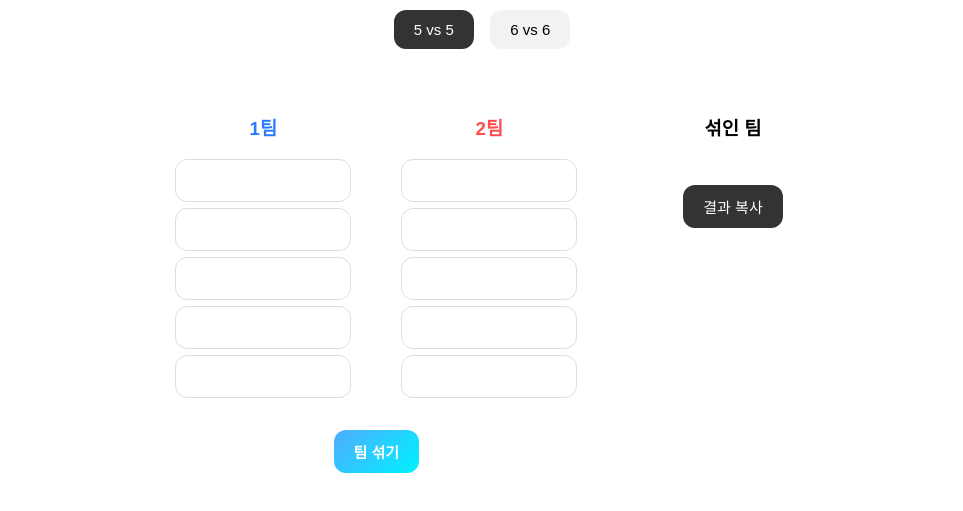
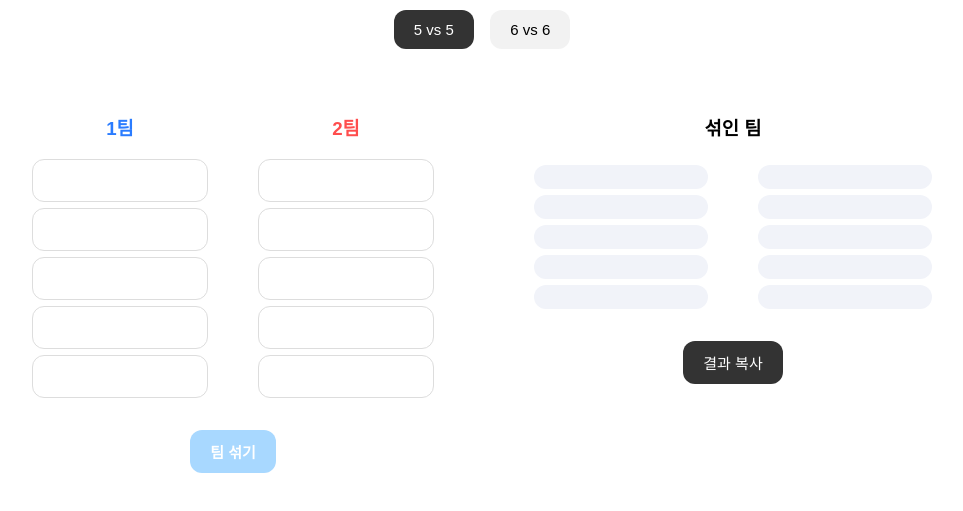
Before and after one commit to yoonseul-71/dobby_random_team, a plain HTML site: page index.html in a window 1280 px wide. Shown: the part 129-640 px from the top of the page, without its empty margins (158-1121 px from the left). Drawn offline with Linux system fonts and the light colour scheme; a web font is replaced by a local one.

Commit message:
Update index.html

```diff
--- a/index.html
+++ b/index.html
@@ -32,9 +32,10 @@
     color: white;
 }
 
+/* ⭐ 팀 섞기 버튼 (연하늘색) */
 .shuffle-btn {
-    background: linear-gradient(135deg, #4facfe, #00f2fe);
-    color: white;
+    background: #a8d8ff;
+    color: #fff;
     font-weight: bold;
 }
 
@@ -72,7 +73,7 @@
     font-size: 15px;
 }
 
-/* 결과 박스 (입력칸 스타일 유지 + 배경만 추가) */
+/* 결과칸 (입력칸과 동일 + 배경) */
 .result-box {
     display: block;
     width: 150px;
@@ -80,14 +81,14 @@
     padding: 12px;
     border-radius: 12px;
     font-size: 15px;
-    background: #f5f7ff;
+    background: #f1f3f9;
 }
 
 /* 색 */
 .blue { color: #2a7cff; font-weight: bold; }
 .red { color: #ff4d4d; font-weight: bold; }
 
-/* 중앙 버튼 영역 */
+/* 중앙 버튼 */
 .center-btn {
     margin-top: 20px;
 }
@@ -126,7 +127,6 @@
 
         </div>
 
-        <!-- 팀 섞기 버튼 (여기로 이동) -->
         <div class="center-btn">
             <button class="shuffle-btn" onclick="shuffleTeams()">팀 섞기</button>
         </div>
@@ -141,7 +141,6 @@
             <div id="resultB"></div>
         </div>
 
-        <!-- 복사 버튼 (아래로 이동) -->
         <div class="result-area">
             <button class="copy-btn" onclick="copyResult()">결과 복사</button>
         </div>
@@ -166,17 +165,22 @@
 
 function createInputs() {
     let a = "", b = "";
+    let ra = "", rb = "";
 
     for (let i = 0; i < size; i++) {
         a += `<input class="box" id="a${i}">`;
         b += `<input class="box" id="b${i}">`;
+
+        // ⭐ 결과칸도 미리 생성 (빈 상태)
+        ra += `<div class="result-box"></div>`;
+        rb += `<div class="result-box"></div>`;
     }
 
     document.getElementById("teamA").innerHTML = a;
     document.getElementById("teamB").innerHTML = b;
 
-    document.getElementById("resultA").innerHTML = "";
-    document.getElementById("resultB").innerHTML = "";
+    document.getElementById("resultA").innerHTML = ra;
+    document.getElementById("resultB").innerHTML = rb;
 }
 
 function shuffle(arr) {
```
